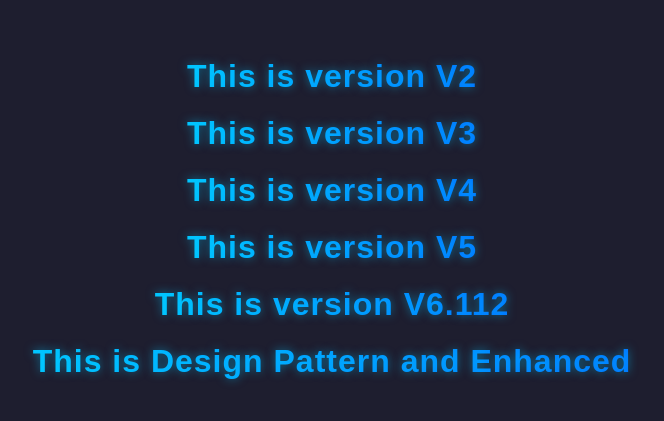
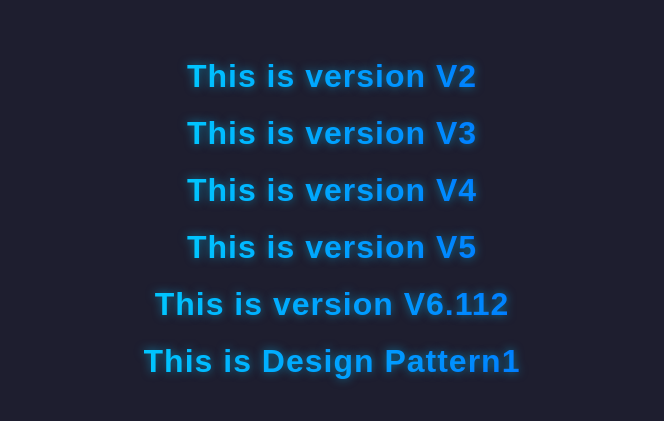
Before and after one commit to Harshita2806/MyRepo, a plain HTML site: page index.html in a window 1280 px wide. Shown: the part 181-602 px from the top of the page, without its empty margins (308-972 px from the left). Drawn offline with Linux system fonts and the light colour scheme.

Commit message:
New Change

```diff
--- a/index.html
+++ b/index.html
@@ -12,6 +12,6 @@
     <h1>This is version V4</h1>
     <h1>This is version V5</h1>
     <h1>This is version V6.112</h1>
-    <h1>This is Design Pattern and Enhanced</h1>
+    <h1>This is Design Pattern1</h1>
 </body>
 </html>
```
